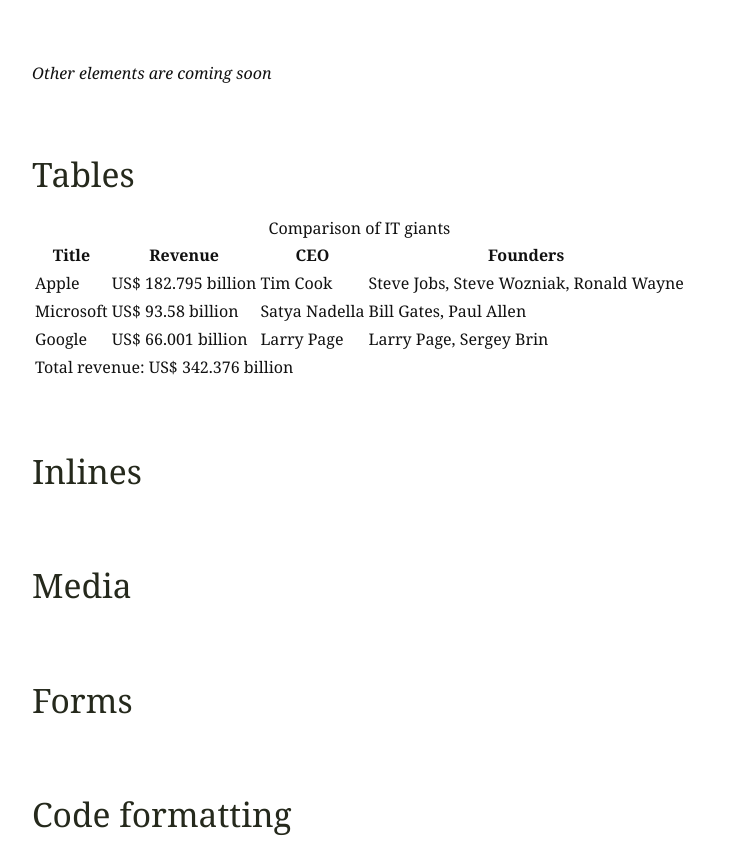
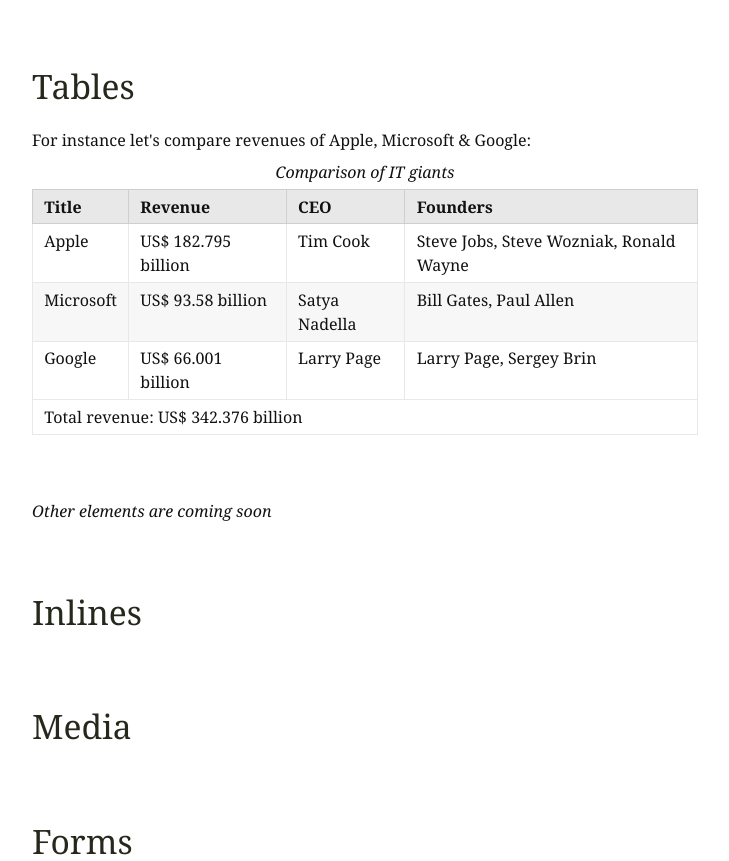
Before and after one commit to schollz/awsm.css, a plain HTML site: page elements.html in a window 1280 px wide. Shown: the part 2075-2936 px from the top of the page, without its empty margins (275-1004 px from the left). Drawn offline with Linux system fonts and the light colour scheme.

Commit message:
add `table` and co.

```diff
--- a/css/awsm.css
+++ b/css/awsm.css
@@ -154,3 +154,23 @@
     background-color: white;
     outline: none;
     font-weight: 700; }
+
+table {
+  width: 100%;
+  border-spacing: 0;
+  border-collapse: collapse;
+  border: 1px solid #E8E8E8;
+  text-align: left; }
+  table caption {
+    font-style: italic;
+    margin-bottom: 0.3em; }
+  table thead {
+    background: #E8E8E8; }
+  table td, table th {
+    padding: 0.3em 0.7em;
+    border: 1px solid #E8E8E8;
+    vertical-align: top; }
+  table th {
+    border: 1px solid #cfcfcf; }
+  table tr:nth-child(even) td {
+    background: #f7f7f7; }
--- a/elements.html
+++ b/elements.html
@@ -88,11 +88,8 @@
 		</section>
 
 		<section>
-			<p><em>Other elements are coming soon</em></p>
-		</section>
-
-		<section>
 			<h2>Tables</h2>
+			<p>For instance let's compare revenues of Apple, Microsoft & Google:</p>
 			<table>
 				<caption>Comparison of IT giants</caption>
 				<thead>
@@ -129,6 +126,10 @@
 					</tr>
 				</tfoot>
 			</table>
+		</section>
+
+		<section>
+			<p><em>Other elements are coming soon</em></p>
 		</section>
 
 		<section>
```
Also changed, not shown: css/awsm.min.css.
